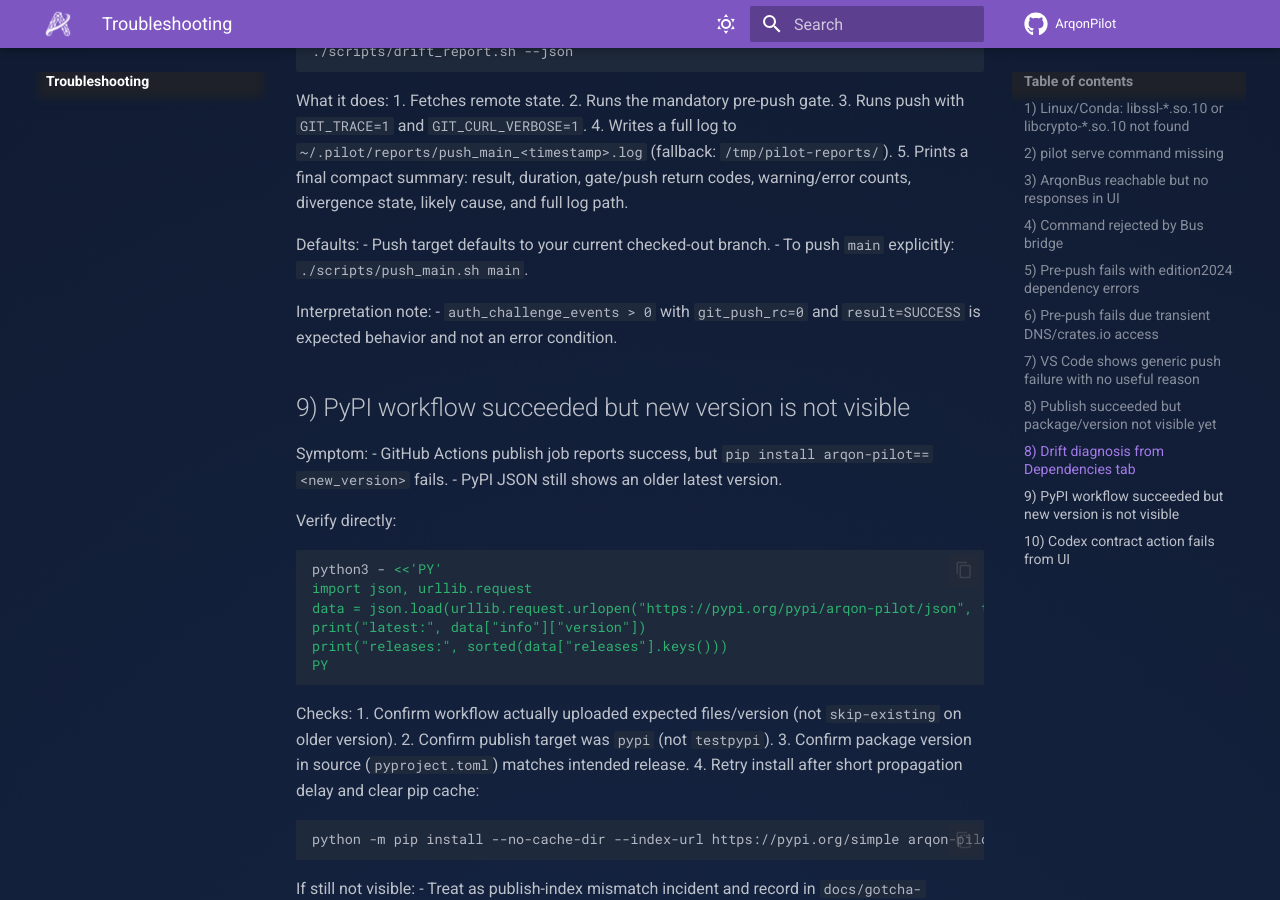
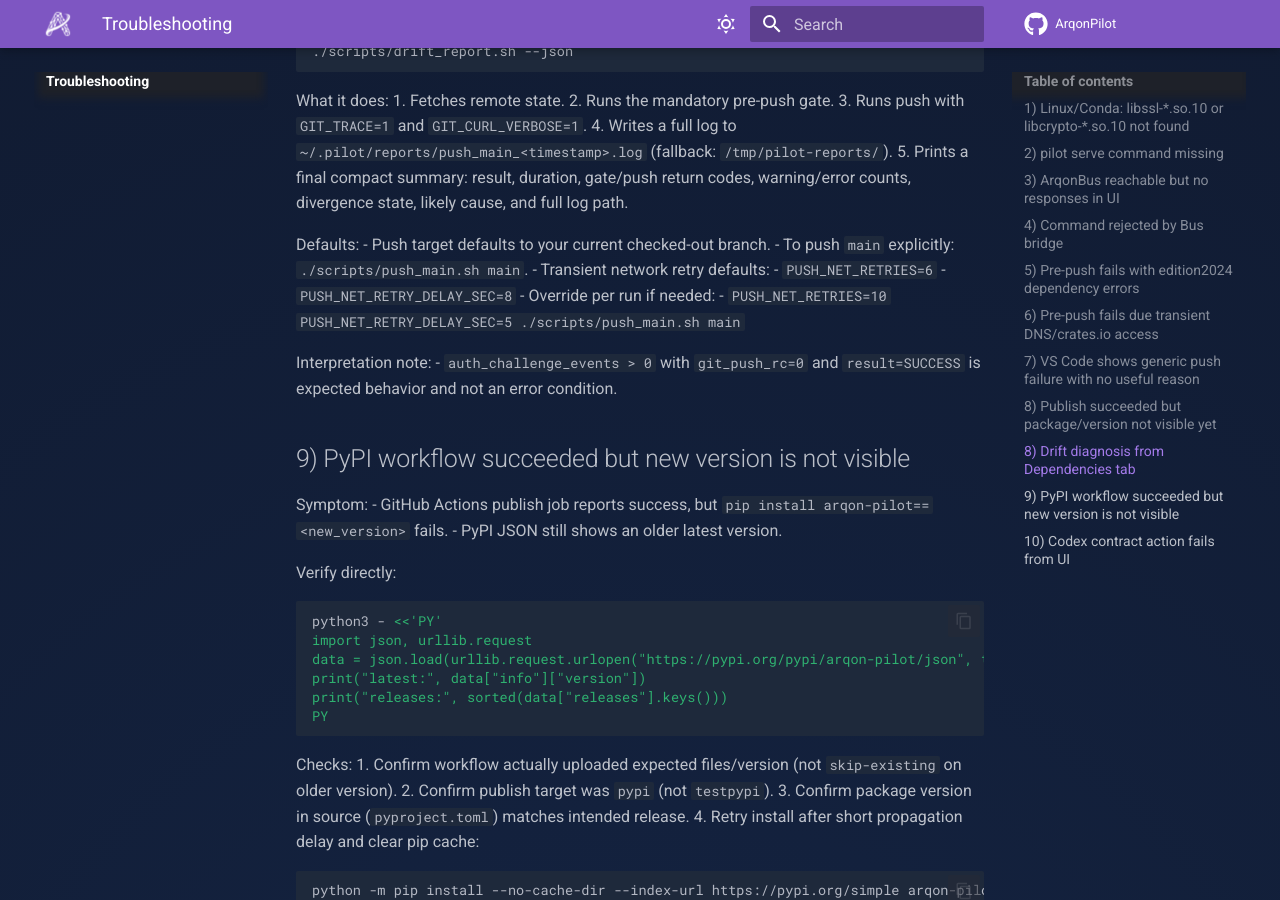
Before and after one commit to novelbytelabs/ArqonPilot, an MkDocs documentation site: the page built from docs/troubleshooting.md, in a window 1280 px wide and 900 px high, scrolled down 6136 px. Built offline with MkDocs 1.6.1 and Material for MkDocs 9.7.7, drawn with Linux system fonts in a browser that asks for light colours; comment, search, counter and statistics services are not loaded.

Commit message:
feat: add built-in network retries to push_main workflow

```diff
--- a/docs/troubleshooting.md
+++ b/docs/troubleshooting.md
@@ -305,6 +305,11 @@
 Defaults:
 - Push target defaults to your current checked-out branch.
 - To push `main` explicitly: `./scripts/push_main.sh main`.
+- Transient network retry defaults:
+  - `PUSH_NET_RETRIES=6`
+  - `PUSH_NET_RETRY_DELAY_SEC=8`
+- Override per run if needed:
+  - `PUSH_NET_RETRIES=10 PUSH_NET_RETRY_DELAY_SEC=5 ./scripts/push_main.sh main`
 
 Interpretation note:
 - `auth_challenge_events > 0` with `git_push_rc=0` and `result=SUCCESS` is expected behavior and not an error condition.
```
Also changed, not shown: 1 other file.
